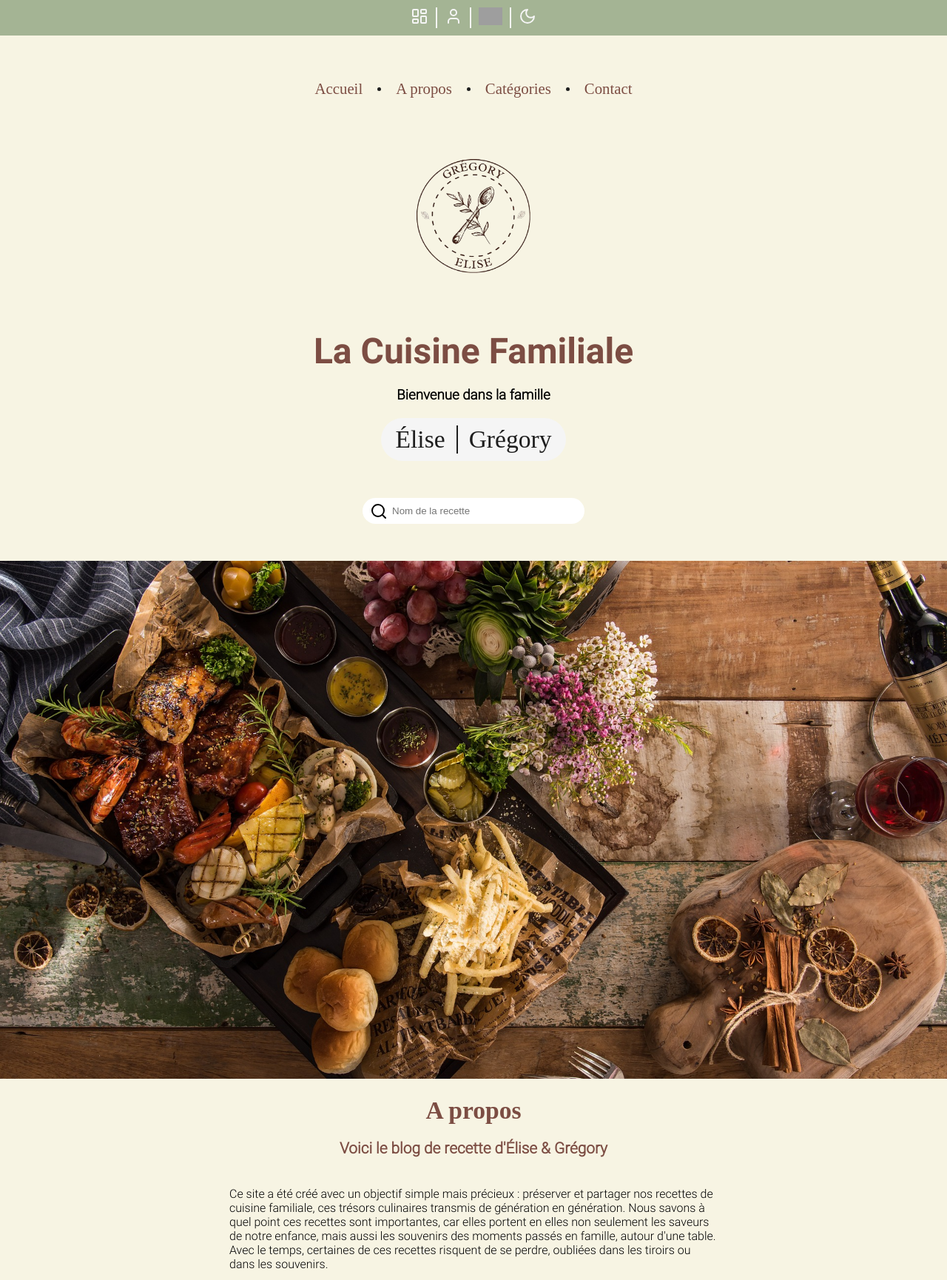
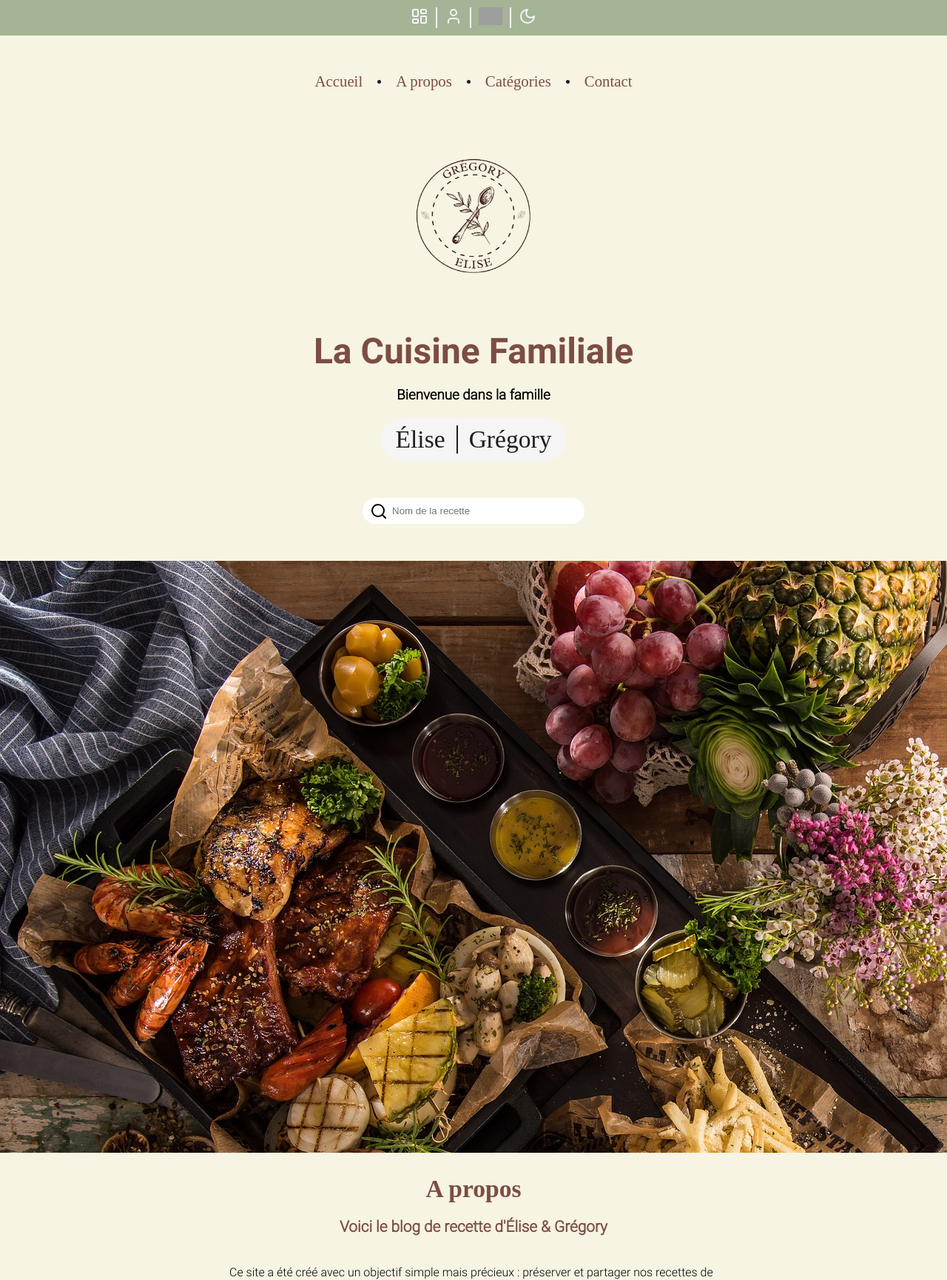
Before and after one commit to GregoryVDev/BlogCuisine, a PHP site: page / in a window 1280 px wide. Shown: the top 1730 px of the page at 74% size. Run offline with PHP 8.4, Linux system fonts and the light colour scheme; some web fonts are replaced; grey boxes are pictures that could not be loaded.

Commit message:
Removed img section illustration

```diff
--- a/src/css/index.css
+++ b/src/css/index.css
@@ -31,8 +31,8 @@
 }
 
 nav {
-  margin-top: 50px;
-  padding: 10px;
+  margin-top: 30px;
+  padding: 20px;
 }
 
 nav ul {
@@ -133,8 +133,9 @@ header a:hover {
    ----------------------
 */
 
-section img {
-  width: 100%;
+#illustration {
+  background: url("../img/logos/backgroundplat.jpg") fixed;
+  height: 800px;
 }
 
 /* ----------------------
@@ -147,7 +148,7 @@ section h2 {
   font-size: var(--fsize3);
   font-family: var(--PlayRegular);
   text-align: center;
-  margin-top: 20px;
+  margin-top: 30px;
 }
 
 #about h3 {
--- a/src/index.php
+++ b/src/index.php
@@ -12,9 +12,7 @@
 
 <body>
     <?php require_once("./template/header.php") ?>
-    <section id="illustration">
-        <img src="./img/logos/backgroundplat.jpg" alt="Photo Illustration">
-    </section>
+    <section id="illustration"></section>
     <section id="about">
         <h2>A propos</h2>
         <h3>Voici le blog de recette d'Élise & Grégory</h3>
```
